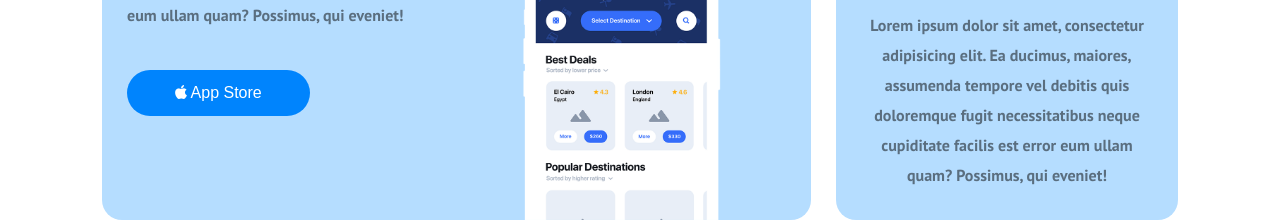
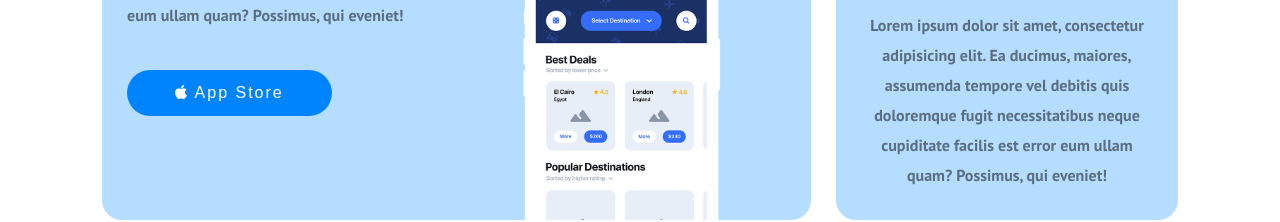
Before and after one commit to AndreaGul/htmlcss-responsive-layout, a plain HTML site: page index.html in a window 1280 px wide. Shown: the part 339-561 px from the top of the page. Drawn offline with Linux system fonts and the light colour scheme.

Commit message:
feat: aggiunta letter spacing

```diff
--- a/css/style.css
+++ b/css/style.css
@@ -99,6 +99,10 @@ body {
 
 .default-line-height {
   line-height: 30px;
+}
+
+.default-letter-spacing {
+  letter-spacing: 2px;
 }
 /* **common** */
 
--- a/index.html
+++ b/index.html
@@ -74,7 +74,7 @@
               fugit necessitatibus neque cupiditate facilis est error eum ullam
               quam? Possimus, qui eveniet!
             </p>
-            <button class="default-button">
+            <button class="default-button default-letter-spacing">
               <i class="fa-brands fa-apple"></i> App Store
             </button>
           </div>
```
